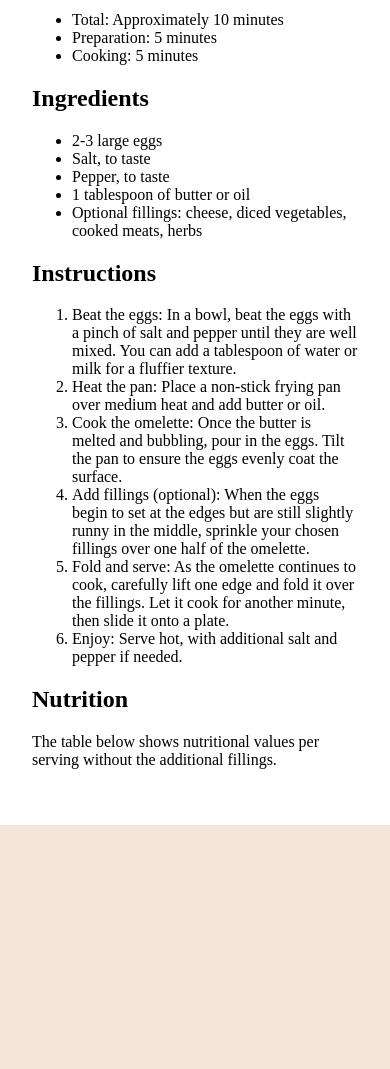
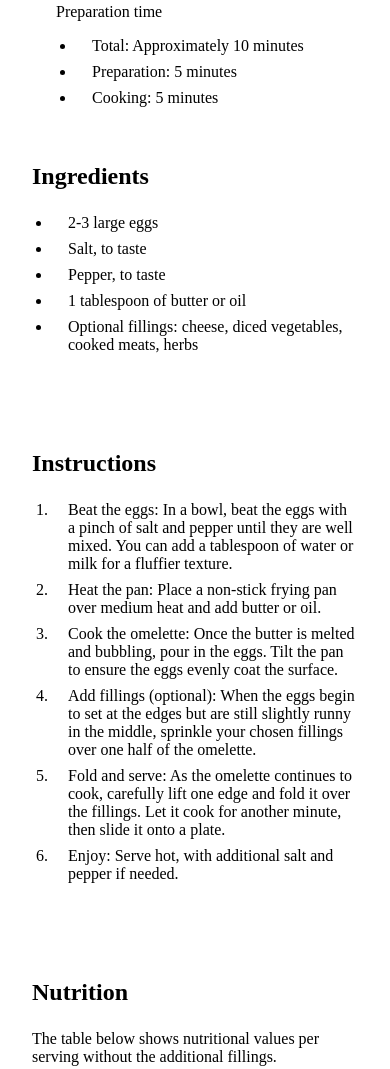
Before and after one commit to NoonPanirSabzi/recipe-page, a plain HTML site: page index.html in a window 390 px wide. Shown: the part 393-1462 px from the top of the page. Before the commit the page ends 1218 px from the top, so only its background shows below. Drawn offline with Linux system fonts and the light colour scheme.

Commit message:
Add Mobile spacing between elements

```diff
--- a/index.html
+++ b/index.html
@@ -14,32 +14,32 @@
 
     <title>😋Recipe page😋</title>
   </head>
-  <body>
+  <body class="no-margin">
     <main>
       <article class="recipe">
-        <figure class="recipe__image">
+        <figure class="recipe__image no-margin">
           <img src="assets/images/image-omelette.jpeg" alt="omelette image" />
         </figure>
-        <div class="recipe__content">
-          <section class="title">
-            <h1>Simple Omelette Recipe</h1>
-            <p>
+        <div class="recipe__content flex-column">
+          <section class="flex-column gap-space-24">
+            <h1 class="no-margin">Simple Omelette Recipe</h1>
+            <p class="no-margin">
               An easy and quick dish, perfect for any meal. This classic
               omelette combines beaten eggs cooked to perfection, optionally
               filled with your choice of cheese, vegetables, or meats.
             </p>
           </section>
-          <section class="preparation">
+          <section class="preparation flex-column">
             <div>Preparation time</div>
-            <ul>
+            <ul class="no-margin flex-column">
               <li>Total: Approximately 10 minutes</li>
               <li>Preparation: 5 minutes</li>
               <li>Cooking: 5 minutes</li>
             </ul>
           </section>
-          <section class="tngredients">
-            <h2>Ingredients</h2>
-            <ul>
+          <section class="flex-column gap-space-24">
+            <h2 class="no-margin">Ingredients</h2>
+            <ul class="no-margin flex-column">
               <li>2-3 large eggs</li>
               <li>Salt, to taste</li>
               <li>Pepper, to taste</li>
@@ -49,9 +49,10 @@
               </li>
             </ul>
           </section>
-          <section class="instructions">
-            <h2>Instructions</h2>
-            <ol>
+          <div class="vertical-space-32"></div>
+          <section class="flex-column gap-space-24">
+            <h2 class="no-margin">Instructions</h2>
+            <ol class="no-margin flex-column">
               <li>
                 Beat the eggs: In a bowl, beat the eggs with a pinch of salt and
                 pepper until they are well mixed. You can add a tablespoon of
@@ -81,9 +82,10 @@
               </li>
             </ol>
           </section>
-          <section class="nutrition">
-            <h2>Nutrition</h2>
-            <p>
+          <div class="vertical-space-32"></div>
+          <section class="flex-column gap-space-24">
+            <h2 class="no-margin">Nutrition</h2>
+            <p class="no-margin">
               The table below shows nutritional values per serving without the
               additional fillings.
             </p>
--- a/style.css
+++ b/style.css
@@ -20,25 +20,57 @@
 
 body {
   background-color: var(--stone-100);
-  height: 100vh;
-  margin: 0;
 }
 
 .recipe {
   background-color: var(--white);
-  width: min(100vw, 38.5rem);
-  box-sizing: border-box;
-}
-
-.recipe__image {
-  margin: 0;
-  width: 100%;
+  width: 100vw;
 }
 
 .recipe__image img {
   width: 100%;
 }
 
+/* purpose: elements spacings */
+.no-margin {
+  margin: 0;
+}
+
+.flex-column {
+  display: flex;
+  flex-flow: column;
+}
+
+.gap-space-24 {
+  gap: var(--space-24);
+}
+
+.vertical-space-32 {
+  height: var(--space-32);
+}
+
 .recipe__content {
   padding: var(--space-40) var(--space-32);
+  gap: var(--space-32);
 }
+
+.preparation {
+  padding: var(--space-24);
+  gap: var(--space-16);
+}
+
+ul {
+  padding-left: 1.25rem; /* shifts bubble to the right */
+  gap: var(--space-8);
+}
+
+ol {
+  padding-left: 1.25rem;
+  gap: var(--space-8);
+}
+
+li {
+  padding-left: var(--space-16); /* shifts text to the right */
+}
+
+/* end of purpose: elements spacings */
```
